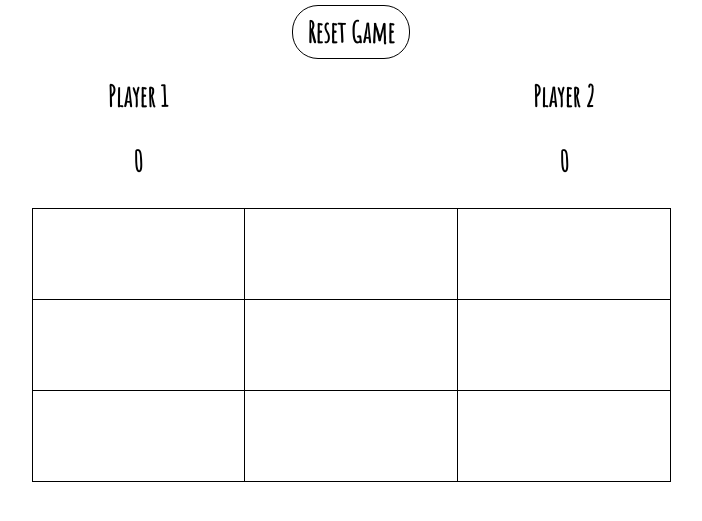
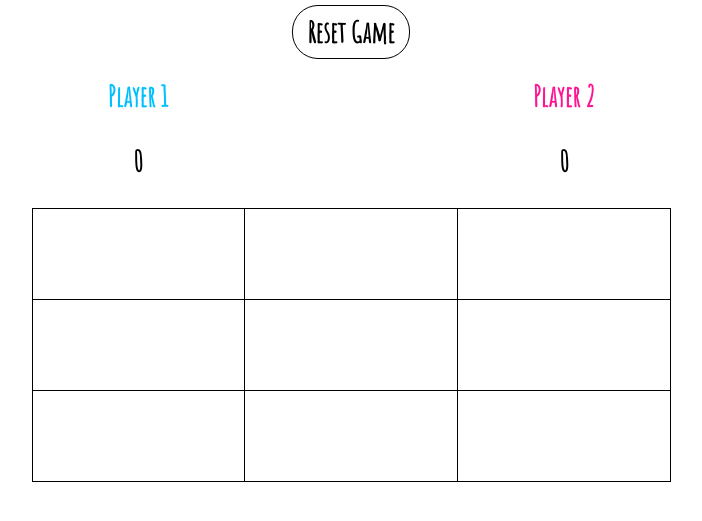
Before and after one commit to Kchao1910/TicTacToe, a plain HTML site: page index.html in a window 1280 px wide. Shown: the part 121-642 px from the top of the page, without its empty margins (289-991 px from the left). Drawn offline with Linux system fonts and the light colour scheme.

Commit message:
Color coded players

```diff
--- a/index.css
+++ b/index.css
@@ -16,6 +16,17 @@ html {
   font-family: 'Amatic SC', cursive;
   font-weight: bold;
   text-align: center;
+}
+
+/*
+  Colors
+*/
+.deep-pink {
+  color: deeppink;
+}
+
+.deep-skyblue {
+  color: deepskyblue;
 }
 
 /*
--- a/index.html
+++ b/index.html
@@ -5,6 +5,7 @@
   <meta name="viewport" content="width=device-width, initial-scale=1.0">
   <meta http-equiv="X-UA-Compatible" content="ie=edge">
   <meta name="description" content="Web game for tictactoe">
+  <link rel="icon" type="image/png" sizes="16x16" href="favicon-16x16.png">
   <link rel="stylesheet" href="index.css">
   <link href="https://fonts.googleapis.com/css?family=Amatic+SC&display=swap" rel="stylesheet">
   <title>TicTacToe</title>
@@ -16,7 +17,7 @@
       <span id="choice" value="X"></span>
       <h1 class="game-name">TicTacToe</h1>
       <section class="scoreboard player1-label">
-        <p>Player 1</p>
+        <p class="deep-skyblue">Player 1</p>
         <p id="player1-score">0</p>
       </section>
       <section class="reset-game">
@@ -24,7 +25,7 @@
       </section>
       <section id="message"></section>
       <section class="scoreboard player2-label">
-        <p>Player 2</p>
+        <p class="deep-pink">Player 2</p>
         <p id="player2-score">0</p>
       </section>
       <section id="1" class="col-1 row-4 choice-wrapper"></section>
```
